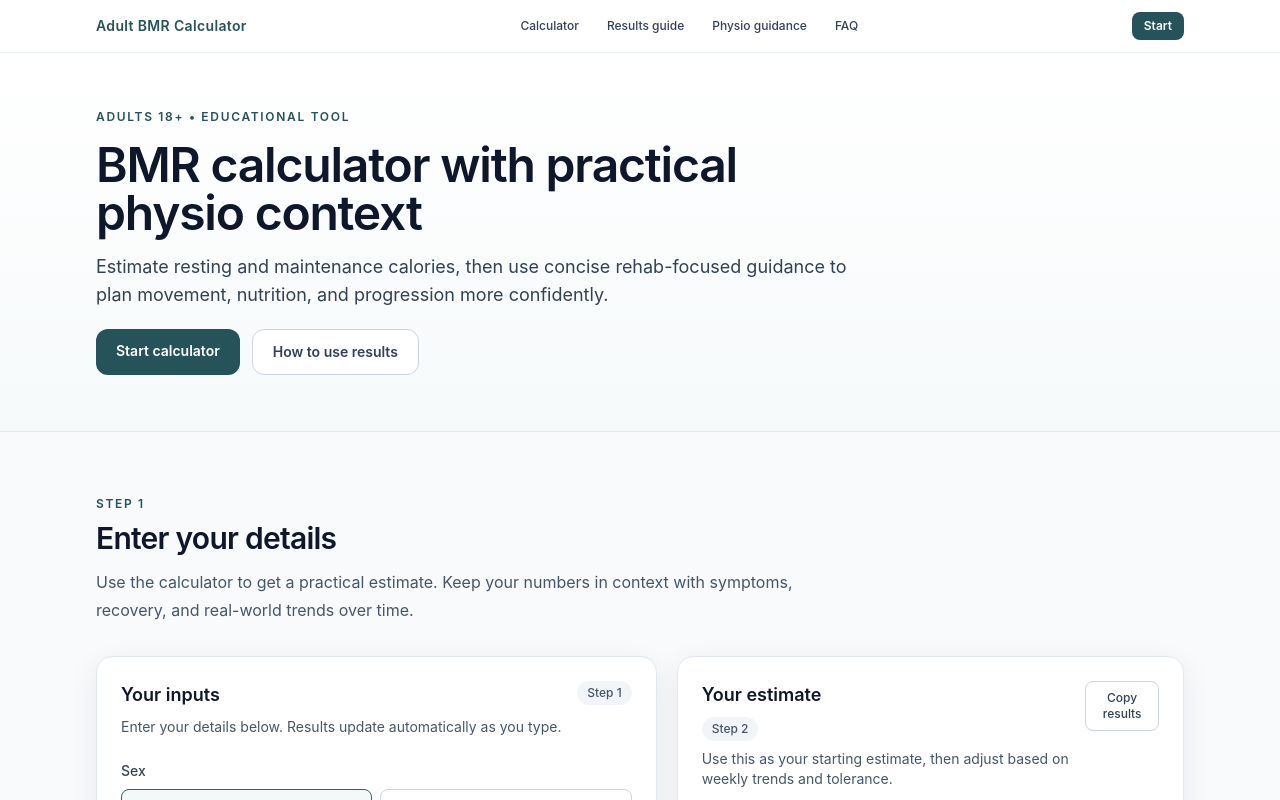
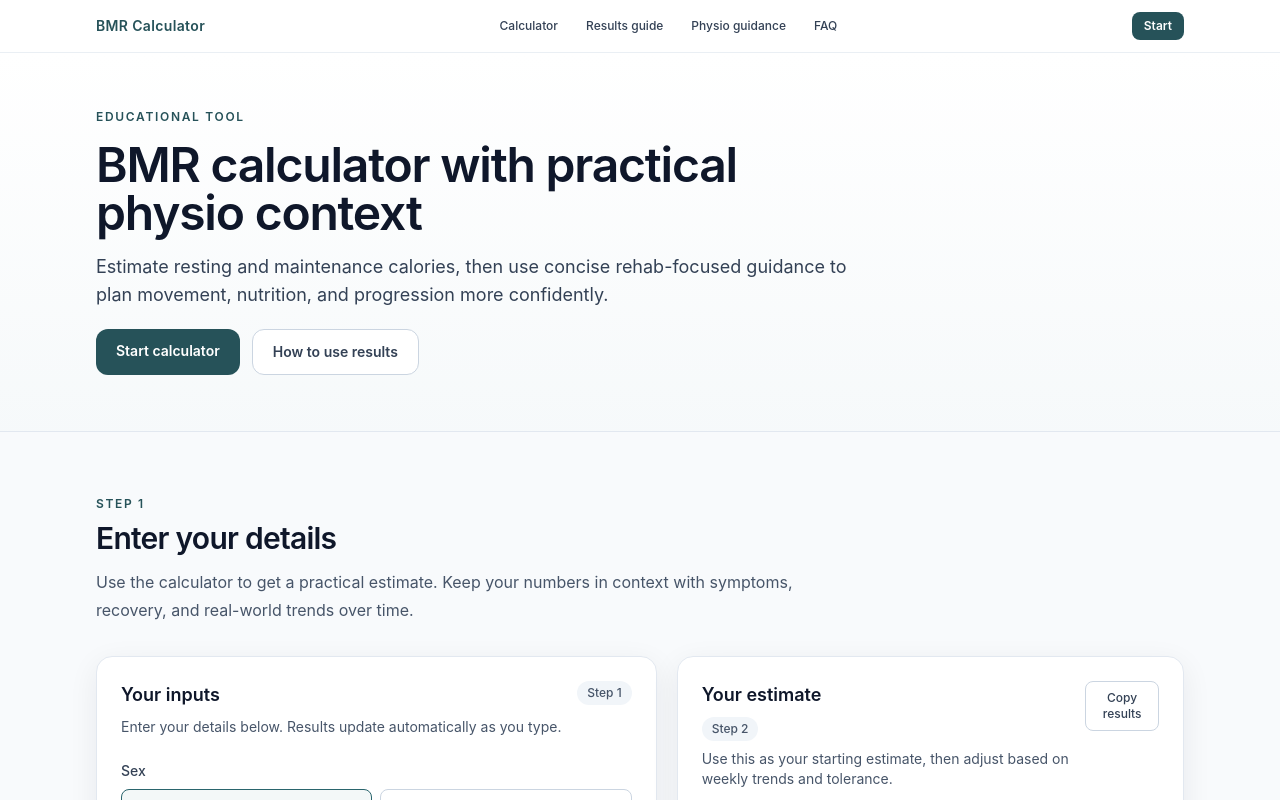
Before and after one commit to nickstergiadis/bmr-calculator, a React (Vite) app: page / in a window 1280 px wide. Shown: the top 800 px of the page. Built offline with nearby package versions, Linux system fonts and the light colour scheme.

Commit message:
Remove adult wording from header and hero label

```diff
--- a/src/components/Header.tsx
+++ b/src/components/Header.tsx
@@ -10,7 +10,7 @@ export function Header() {
     <header className="sticky top-0 z-20 border-b border-slate-200/70 bg-white/95 backdrop-blur">
       <div className="mx-auto flex max-w-6xl items-center justify-between gap-3 px-4 py-3 sm:px-6 lg:px-8">
         <a href="#hero" className="text-sm font-semibold tracking-wide text-clinical-700">
-          Adult BMR Calculator
+          BMR Calculator
         </a>
 
         <nav className="hidden items-center gap-1 md:flex" aria-label="Page sections">
--- a/src/components/Hero.tsx
+++ b/src/components/Hero.tsx
@@ -3,7 +3,7 @@ export function Hero() {
     <section id="hero" className="border-b border-slate-200 bg-gradient-to-b from-white to-clinical-50/40 py-12 md:py-14">
       <div className="mx-auto max-w-6xl px-4 sm:px-6 lg:px-8">
         <div className="max-w-3xl space-y-4">
-          <p className="text-xs font-semibold uppercase tracking-[0.14em] text-clinical-700">Adults 18+ • Educational tool</p>
+          <p className="text-xs font-semibold uppercase tracking-[0.14em] text-clinical-700">Educational tool</p>
           <h1 className="text-3xl font-semibold tracking-tight text-slate-900 md:text-5xl">
             BMR calculator with practical physio context
           </h1>
```
